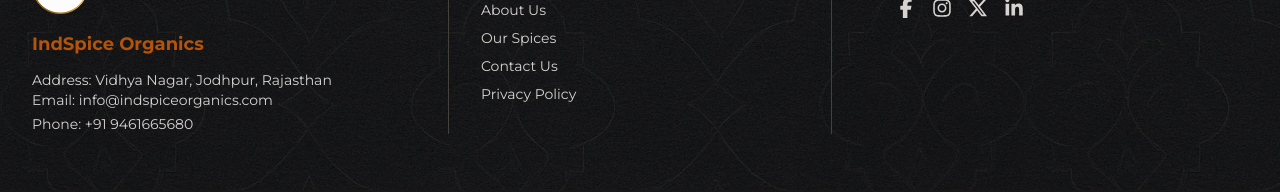
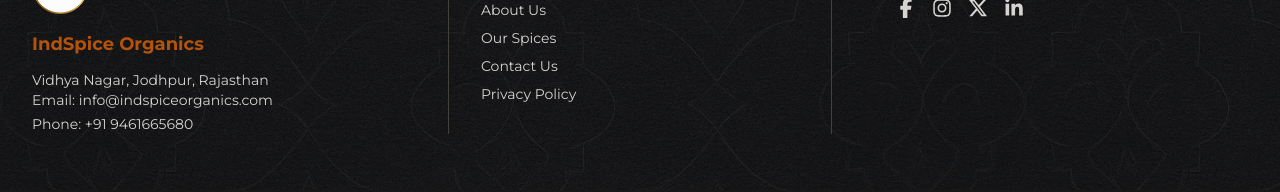
Before and after one commit to indspiceorganics/indspice-frontend, a React (Vite) app: page /contact in a window 1280 px wide. Shown: the part 1334-1526 px from the top of the page. Built offline with nearby package versions, Linux system fonts and the light colour scheme.

Commit message:
Updated Address

```diff
--- a/src/components/layout/Footer.tsx
+++ b/src/components/layout/Footer.tsx
@@ -28,7 +28,6 @@
             </h4>
             {/* --- Updated Contact Details --- */}
             <p className="text-sm">
-              Address:{" "}
               <a
                 href="https://www.google.com/maps/place/IndSpice+Organics/@26.3078368,73.0617906,17z/data=!3m1!4b1!4m6!3m5!1s0x39418d8b27e7c44f:0xbdf23309b1601b04!8m2!3d26.3078368!4d73.0617906!16s%2Fg%2F11xcf4nrrc?entry=ttu&g_ep=EgoyMDI1MDQzMC4xIKXMDSoASAFQAw%3D%3D"
                 className="hover:text-brand-gold transition duration-150"
```
